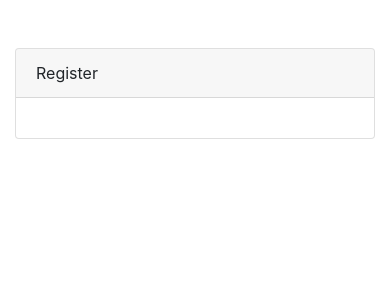
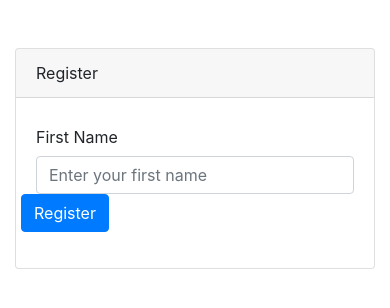
Before and after one commit to joelobros23/activity, a PHP site: page / in a window 390 px wide. Shown: the top 308 px of the page. Run offline with PHP 8.4, Linux system fonts and the light colour scheme.

Commit message:
firstname

```diff
--- a/frontend/index.php
+++ b/frontend/index.php
@@ -14,7 +14,13 @@
       </div>
       <div class="card-body">
         <form action="register_process.php" method="POST">
+        <div class="form-group row">
+            <label for="firstname" class="col-sm-2 col-form-label">First Name</label>
+            <div class="col-sm-4">
+              <input type="text" class="form-control" id="firstname" name="firstname" placeholder="Enter your first name" required>
+            </div>
 
+          <button type="submit" class="btn btn-primary">Register</button>
         </form>
       </div>
     </div>
```
